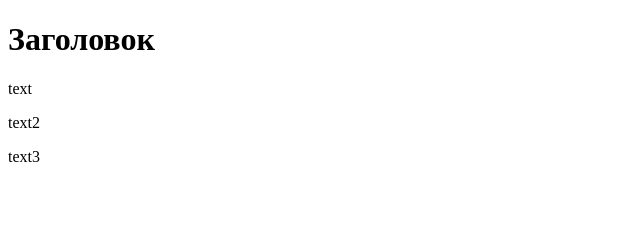
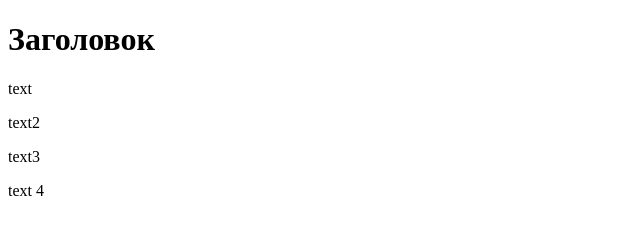
Before and after one commit to Ff122715/work-git, a plain HTML site: page index.html in a window 1280 px wide. Shown: the full height of the page, 0-640 px from the left. Drawn offline with Linux system fonts and the light colour scheme.

Commit message:
Update index.html

```diff
--- a/index.html
+++ b/index.html
@@ -12,5 +12,6 @@
     <p>text</p>
     <p>text2</p>
     <p>text3</p>
+    <p>text 4</p>
 </body>
 </html>
```
